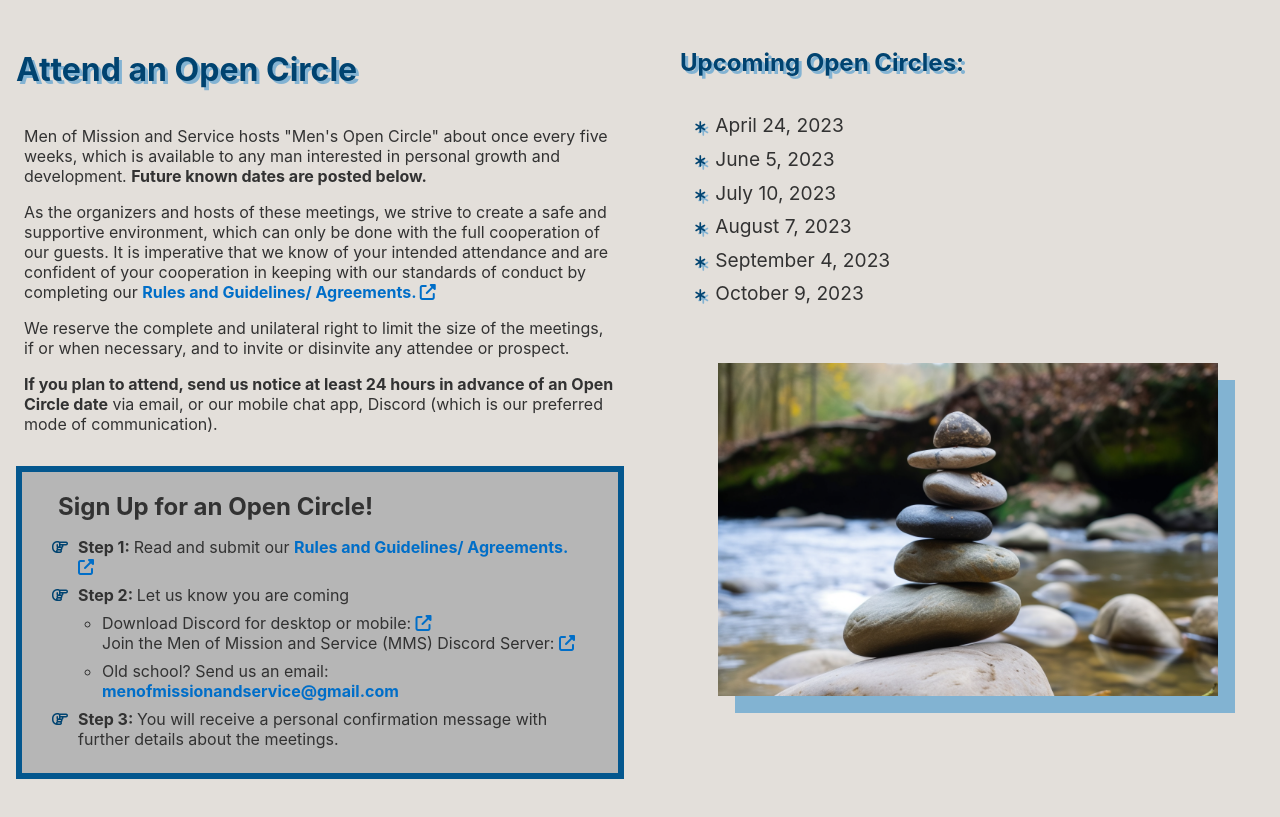
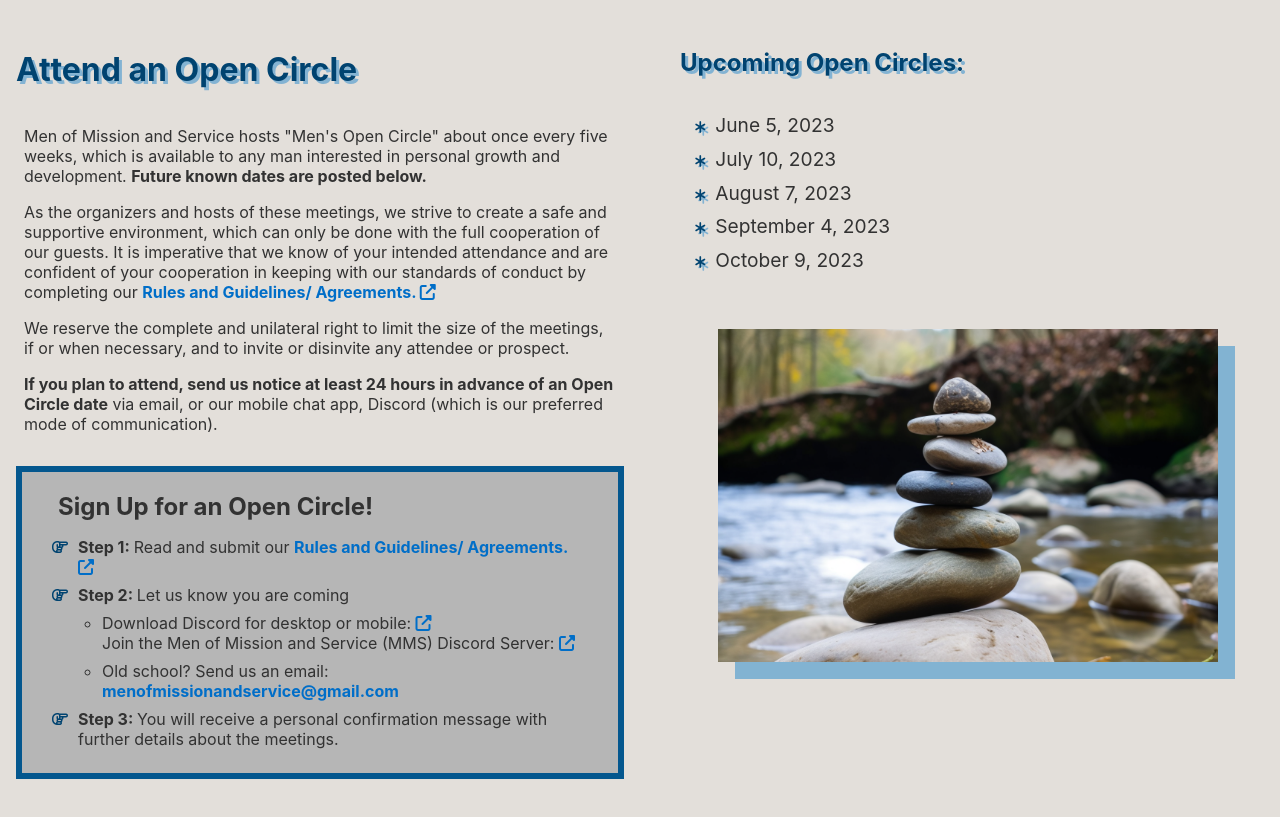
Before and after one commit to IntuitiveHarmony/igroup-site, a React (Create React App) app: page / in a window 1280 px wide. Shown: the part 1177-1994 px from the top of the page. Built offline with nearby package versions, Linux system fonts and the light colour scheme.

Commit message:
dates update

```diff
--- a/src/components/DatesList.js
+++ b/src/components/DatesList.js
@@ -3,7 +3,6 @@ function DatesList() {
     <>
       <h2 className="datesHeader blueShadow">Upcoming Open Circles:</h2>
       <ul className="dates calendarCheck">
-        <li>April 24, 2023</li>
         <li>June 5, 2023</li>
         <li>July 10, 2023</li>
         <li>August 7, 2023</li>
```
